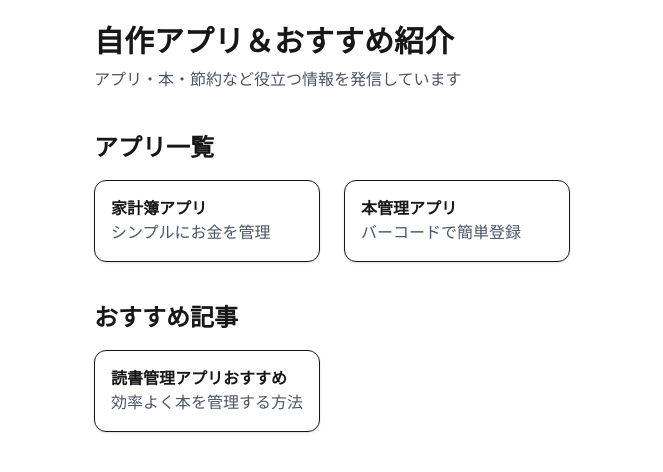
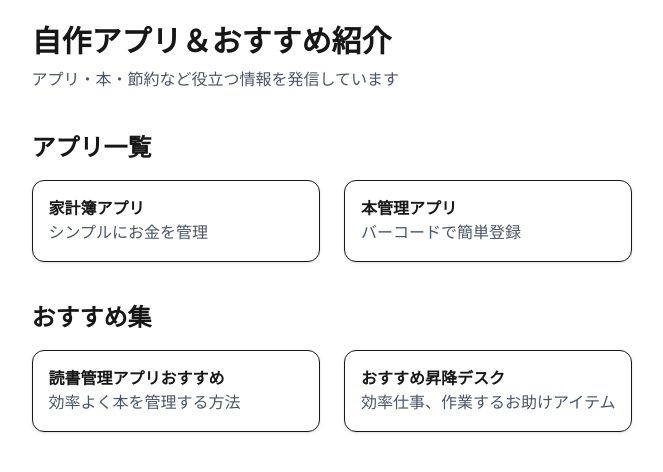
Before and after one commit to Rooftoplove/my-site, a Next.js app: page / in a window 1280 px wide. Shown: the top 472 px of the page, without its empty margins (308-971 px from the left). Built offline with nearby package versions, Linux system fonts and the light colour scheme.

Commit message:
add blog article

```diff
--- a/app/page.tsx
+++ b/app/page.tsx
@@ -28,7 +28,7 @@ export default function Home() {
             </div>
 
             {/* 記事 */}
-            <h2 className="mt-10 text-2xl font-bold">おすすめ記事</h2>
+            <h2 className="mt-10 text-2xl font-bold">おすすめ集</h2>
 
             <div className="grid md:grid-cols-2 gap-6 mt-4">
 
@@ -37,6 +37,11 @@ export default function Home() {
             <p className="text-gray-600">効率よく本を管理する方法</p>
             </a>
 
+            <a href="/blog/affiliate" className="p-4 border rounded-xl shadow hover:shadow-lg">
+            <h3 className="font-bold">おすすめ昇降デスク</h3>
+            <p className="text-gray-600">効率仕事、作業するお助けアイテム</p>
+            </a>
+
             </div>
 
             </main>
```
